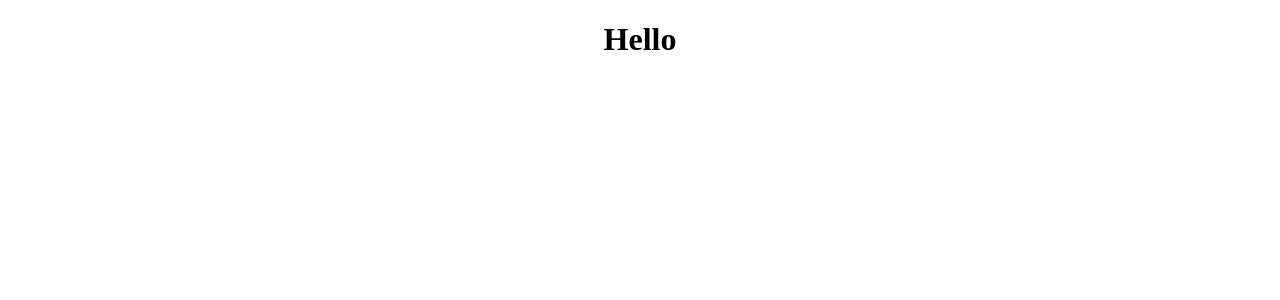
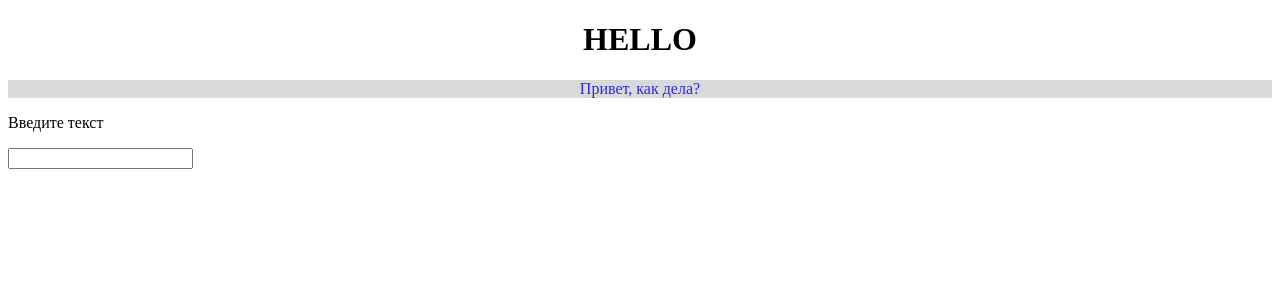
Before and after one commit to dasdias/react-gb-10-2022, a React (Create React App) app: page / in a window 1280 px wide. Shown: the top 300 px of the page. Built offline with nearby package versions, Linux system fonts and the light colour scheme.

Commit message:
lesson-01

```diff
--- a/src/App.css
+++ b/src/App.css
@@ -1,3 +1,4 @@
 .App {
   text-align: center;
+  text-transform: uppercase;
 }
--- a/src/App.js
+++ b/src/App.js
@@ -1,9 +1,12 @@
 import './App.css';
+import { Message } from './Components/Message';
 
 export function App() {
+  const text = 'Привет, как дела?';
   return (
-    <div className="App">
-      <h1>Hello</h1>
+    <div>
+      <h1 className="App">Hello</h1>
+      <Message txt={text}/>
     </div>
   );
 }
--- /dev/null
+++ b/src/Components/Message.jsx
@@ -0,0 +1,19 @@
+import React, { useState } from "react";
+import style from './Message.module.css';
+
+export const Message = ({txt}) => {
+  const [text, setText] = useState('Введите текст');
+
+  // const handleChangeText = (event) => {
+  //   console.log(event.target.value);
+  //   setText(event.target.value);
+  // }
+  return (
+  <>
+      <div className={style.txtbg}>{txt}</div>
+      <p>{text}</p>
+      <input type="text" onChange={(event) => { setText(event.target.value) }} />
+  </>
+
+  )
+}
--- /dev/null
+++ b/src/Components/Message.module.css
@@ -0,0 +1,5 @@
+.txtbg {
+  background-color: rgb(217, 217, 217);
+  text-align: center;
+  color:rgb(42, 42, 231)
+}
```
